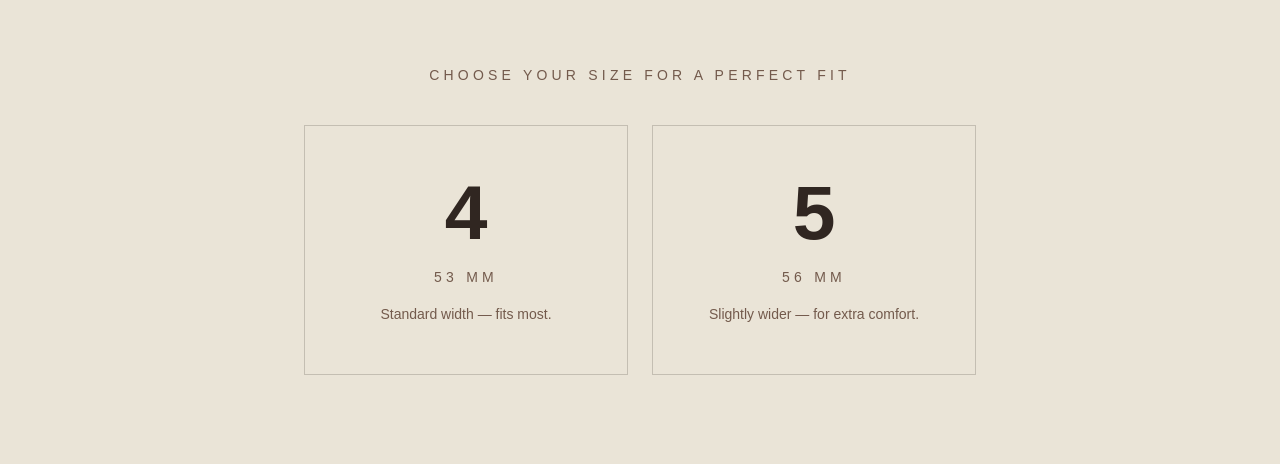
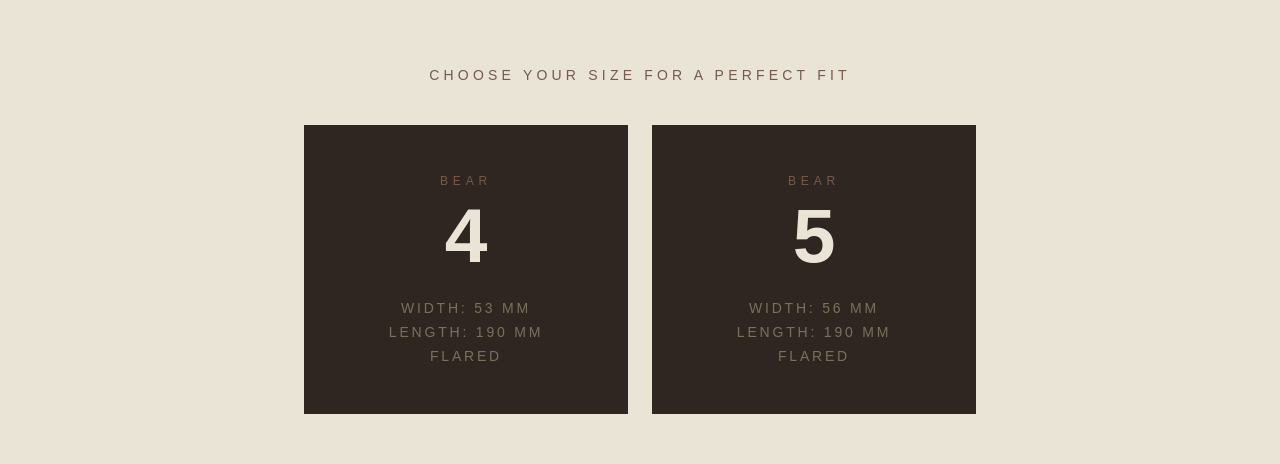
Before and after one commit to ellenbjorkegren/website, a Next.js app in the folder bear_website/: page / in a window 1280 px wide. Shown: the part 1080-1544 px from the top of the page. Built offline with nearby package versions, Linux system fonts and the light colour scheme; a web font is replaced by a local one.

Commit message:
Fix size boxes

```diff
--- a/bear_website/app/page.tsx
+++ b/bear_website/app/page.tsx
@@ -275,16 +275,20 @@ export default function Home() {
             </p>
             <div className="grid grid-cols-1 md:grid-cols-2 gap-6 max-w-2xl mx-auto">
               {[
-                { size: "4", width: "53 mm", desc: "Standard width — fits most." },
-                { size: "5", width: "56 mm", desc: "Slightly wider — for extra comfort." },
+                { size: "4", width: "53 mm" },
+                { size: "5", width: "56 mm" },
               ].map((s) => (
                 <div
                   key={s.size}
-                  className="group border border-[#302621]/20 bg-[#eae4d7] hover:bg-[#d9cdb8] transition-colors duration-500 p-12 flex flex-col items-center text-center cursor-default"
+                  className="bg-[#302621] p-12 flex flex-col items-center text-center cursor-default"
                 >
-                  <span className="text-[clamp(3rem,6vw,5rem)] font-bold leading-none text-[#302621]">{s.size}</span>
-                  <span className="mt-4 text-sm tracking-[0.3em] uppercase text-[#735a4c]">{s.width}</span>
-                  <p className="mt-4 text-sm text-[#735a4c] leading-relaxed">{s.desc}</p>
+                  <span className="text-xs tracking-[0.4em] uppercase text-[#735a4c]">BEAR</span>
+                  <span className="mt-2 text-[clamp(3rem,6vw,5rem)] font-bold leading-none text-[#eae4d7]">{s.size}</span>
+                  <div className="mt-6 space-y-1 text-sm tracking-[0.2em] uppercase text-[#7a715c]">
+                    <p>Width: {s.width}</p>
+                    <p>Length: 190 mm</p>
+                    <p>Flared</p>
+                  </div>
                 </div>
               ))}
             </div>
```
